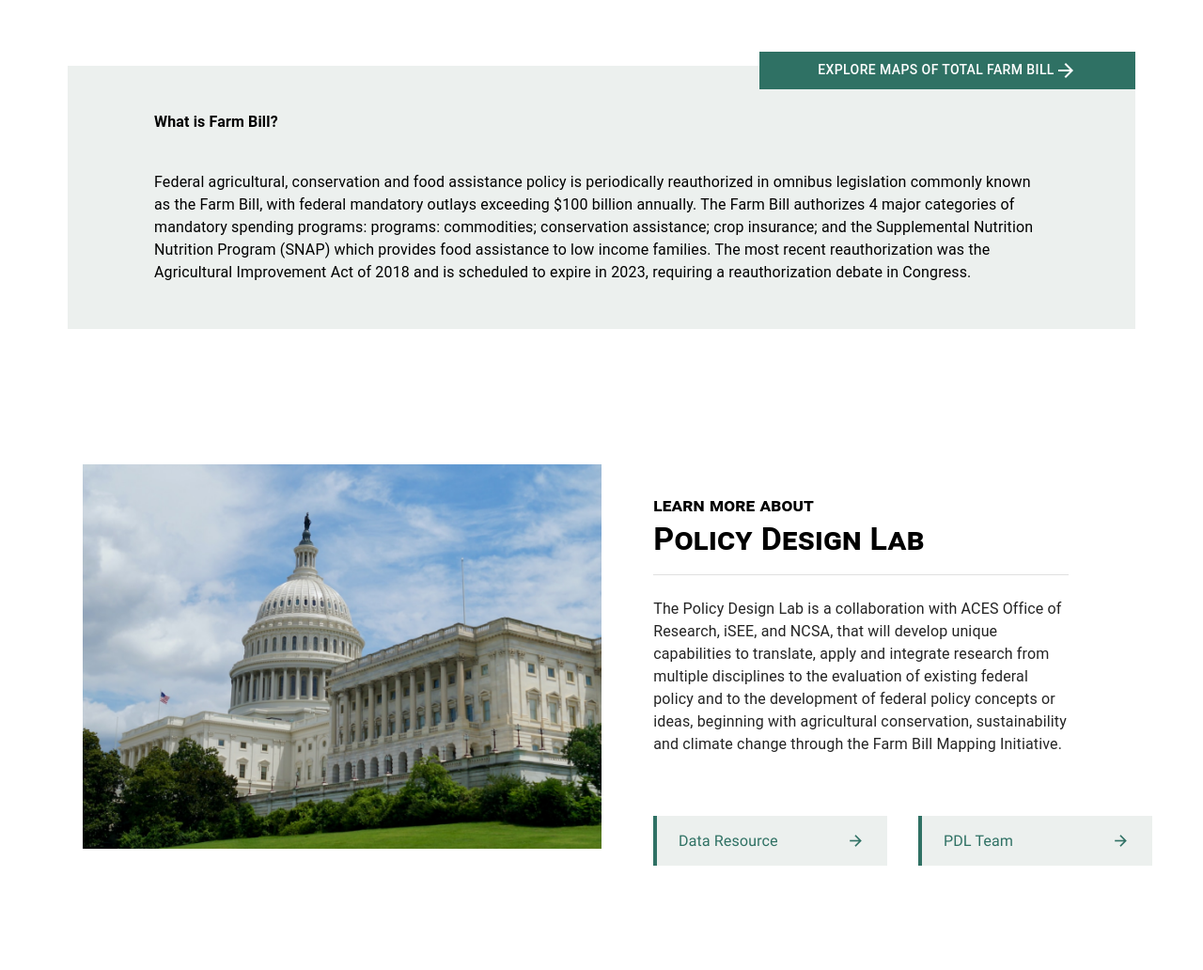
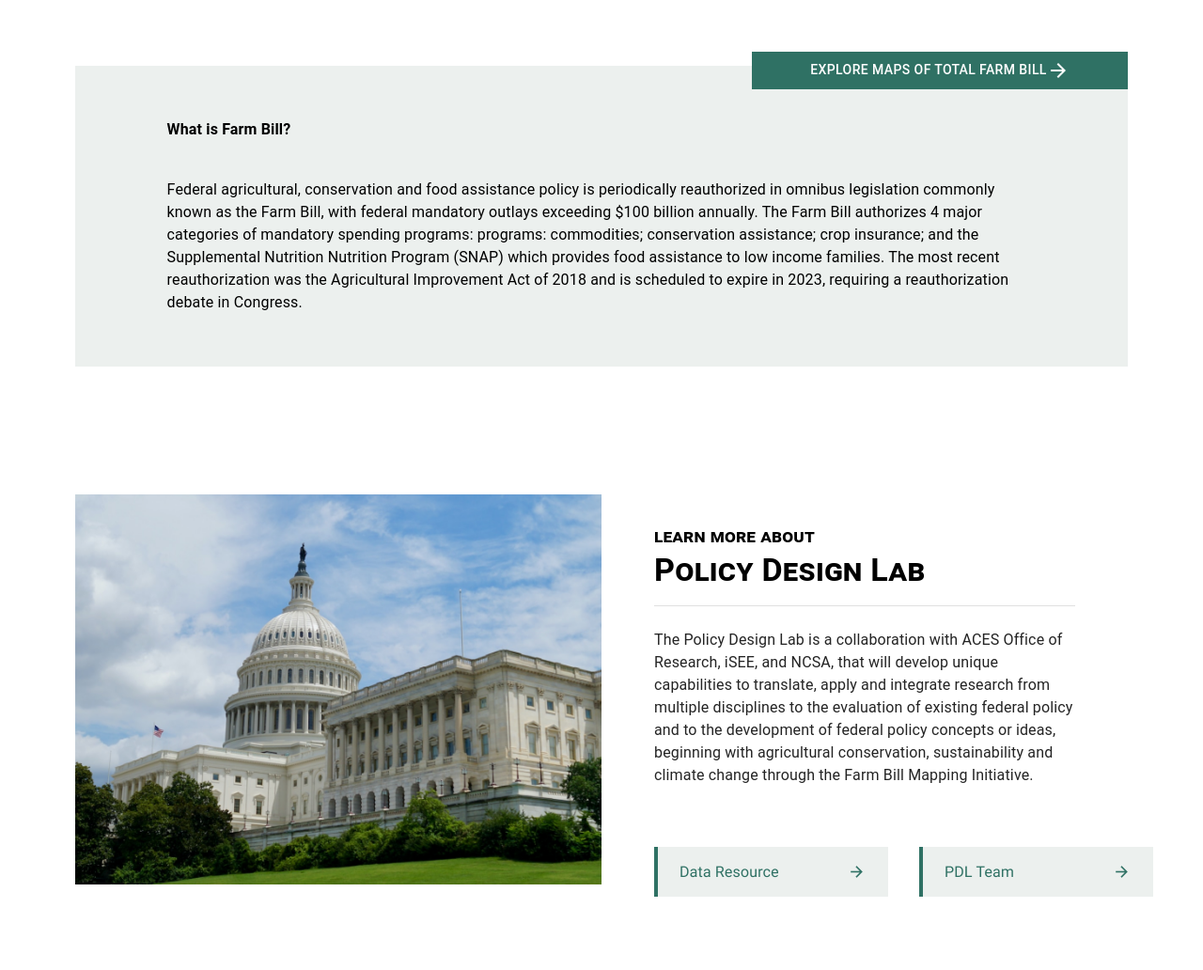
Before and after one commit to policy-design-lab/pdl-frontend, a React app: page / in a window 1280 px wide. Shown: the part 1002-2034 px from the top of the page at 94% size. Built offline with nearby package versions, Linux system fonts and the light colour scheme.

Commit message:
Align blocks in landing page

```diff
--- a/src/components/LandingDisplay.tsx
+++ b/src/components/LandingDisplay.tsx
@@ -16,8 +16,8 @@ export default function LandingDisplay(): JSX.Element {
                     sx={{
                         display: 'flex',
                         justifyContent: 'center',
-                        p: 1,
-                        m: 1,
+                        p: 2,
+                        m: 2,
                         bgcolor: '#ECF0EE',
                         my: 15
                     }}
@@ -26,7 +26,7 @@ export default function LandingDisplay(): JSX.Element {
                         style={{
                             position: 'absolute',
                             top: -15,
-                            right: 8
+                            right: 16
                         }}
                     >
                         <Button
@@ -78,7 +78,7 @@ export default function LandingDisplay(): JSX.Element {
                     container
                     sx={{
                         display: 'flex',
-                        p: 1,
+                        p: 0,
                         my: 1,
                         borderRadius: 1,
                         width: '100%'
```
